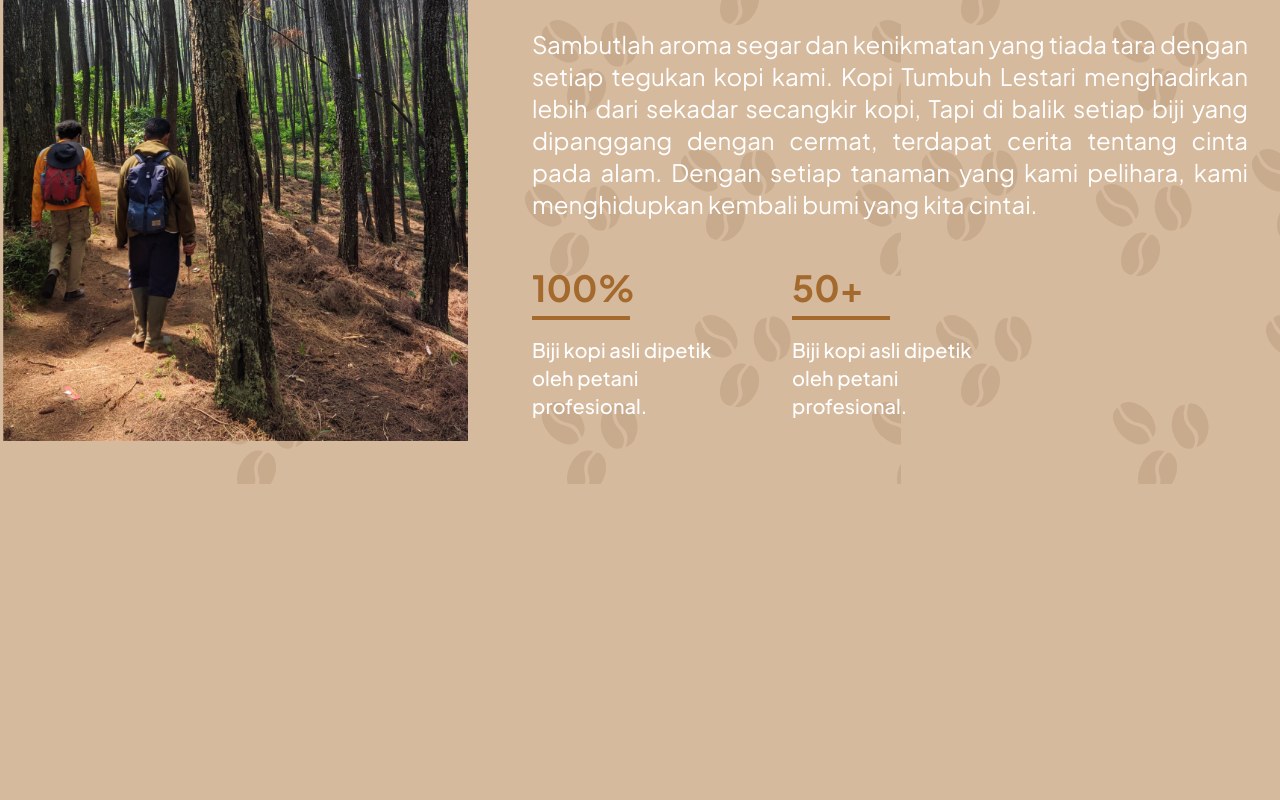
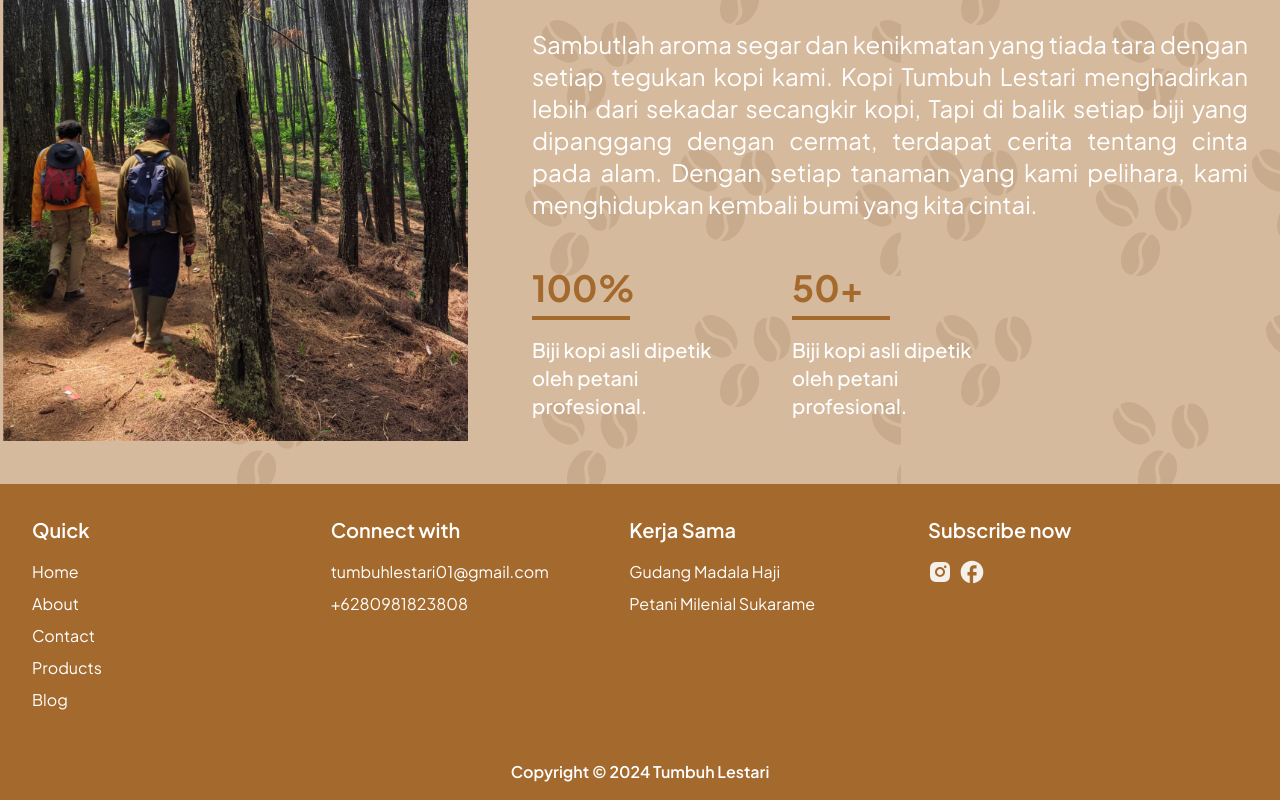
Before and after one commit to tumbuhlestari/tumbuh-lestari, a Next.js app: page / in a window 1280 px wide. Shown: the part 1012-1812 px from the top of the page. Before the commit the page ends 1496 px from the top, so only its background shows below. Built offline with nearby package versions, Linux system fonts and the light colour scheme.

Commit message:
feat: add footer

```diff
--- a/app/page.js
+++ b/app/page.js
@@ -1,11 +1,14 @@
 import Hero from '@/components/home/hero';
 import AboutUs from '@/components/home/about-us';
+import Footer from '@/components/footer';
 
 export default function Home() {
   return (
     <main>
       <Hero />
       <AboutUs />
+
+      <Footer />
     </main>
   );
 }
--- /dev/null
+++ b/components/footer.jsx
@@ -0,0 +1,65 @@
+import Link from 'next/link';
+import Image from 'next/image';
+
+import { links } from './header/links';
+
+import Instagram from '@/public/icons/instagram.svg';
+import Facebook from '@/public/icons/facebook.svg';
+
+export default function Footer() {
+  return (
+    <footer className='bg-foreground text-white'>
+      <div className='mx-auto container  grid grid-cols-2 md:grid-cols-[1fr_1fr_1fr_1.2fr] gap-4 md:gap-8 p-8 '>
+        <div className='space-y-4'>
+          <h3 className='text-xl font-semibold'>Quick</h3>
+          <div className='flex flex-col gap-2'>
+            {links.map((link) => (
+              <Link
+                key={link.id}
+                href={link.path}
+                className='hover:font-semibold'
+              >
+                {link.label}
+              </Link>
+            ))}
+          </div>
+        </div>
+        <div className='space-y-4'>
+          <h3 className='text-xl font-semibold'>Connect with</h3>
+          <div className='flex flex-col gap-2'>
+            <Link
+              href='mailto:tumbuhlestari01@gmail.com'
+              className='hover:font-semibold'
+            >
+              tumbuhlestari01@gmail.com
+            </Link>
+            <Link href='tel:+6280981823808' className='hover:font-semibold'>
+              +6280981823808
+            </Link>
+          </div>
+        </div>
+        <div className='space-y-4'>
+          <h3 className='text-xl font-semibold'>Kerja Sama</h3>
+          <div className='flex flex-col gap-2'>
+            <p>Gudang Madala Haji</p>
+            <p>Petani Milenial Sukarame</p>
+          </div>
+        </div>
+        <div className='space-y-4'>
+          <h3 className='text-xl font-semibold'>Subscribe now</h3>
+          <div className='flex gap-2'>
+            <Link href='#'>
+              <Image src={Instagram} alt='Instagram' width={24} height={24} />
+            </Link>
+            <Link href='#'>
+              <Image src={Facebook} alt='Facebook' width={24} height={24} />
+            </Link>
+          </div>
+        </div>
+      </div>
+      <div className='text-center py-4 font-semibold'>
+        <p>Copyright © 2024 Tumbuh Lestari</p>
+      </div>
+    </footer>
+  );
+}
--- /dev/null
+++ b/components/ui/input.jsx
@@ -0,0 +1,19 @@
+import * as React from "react"
+
+import { cn } from "@/lib/utils"
+
+const Input = React.forwardRef(({ className, type, ...props }, ref) => {
+  return (
+    (<input
+      type={type}
+      className={cn(
+        "flex h-10 w-full rounded-md border border-input bg-background px-3 py-2 text-sm ring-offset-background file:border-0 file:bg-transparent file:text-sm file:font-medium placeholder:text-muted-foreground focus-visible:outline-none focus-visible:ring-2 focus-visible:ring-ring focus-visible:ring-offset-2 disabled:cursor-not-allowed disabled:opacity-50",
+        className
+      )}
+      ref={ref}
+      {...props} />)
+  );
+})
+Input.displayName = "Input"
+
+export { Input }
```
Also changed, not shown: public/icons/facebook.svg (added), public/icons/instagram.svg (added).
